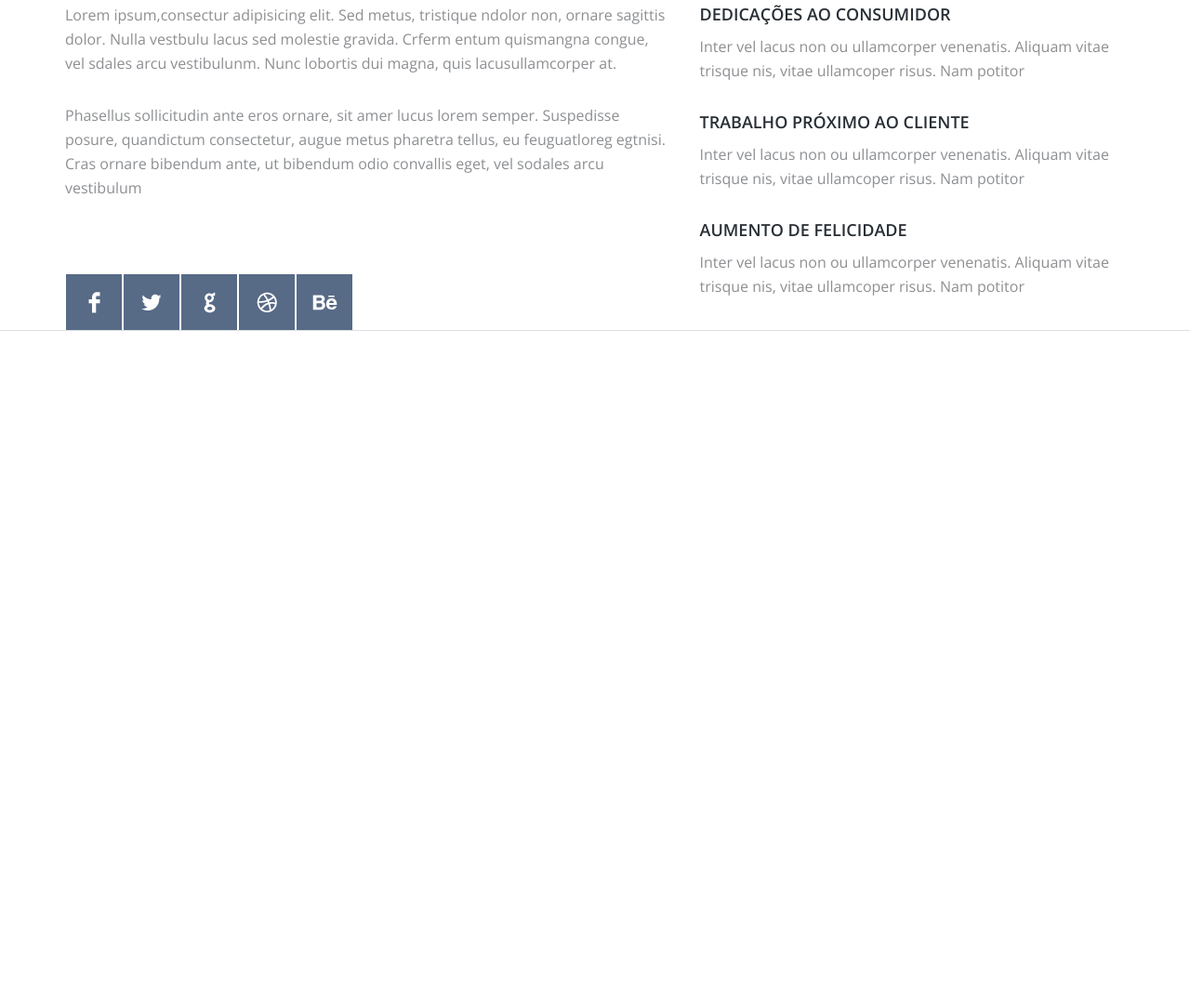
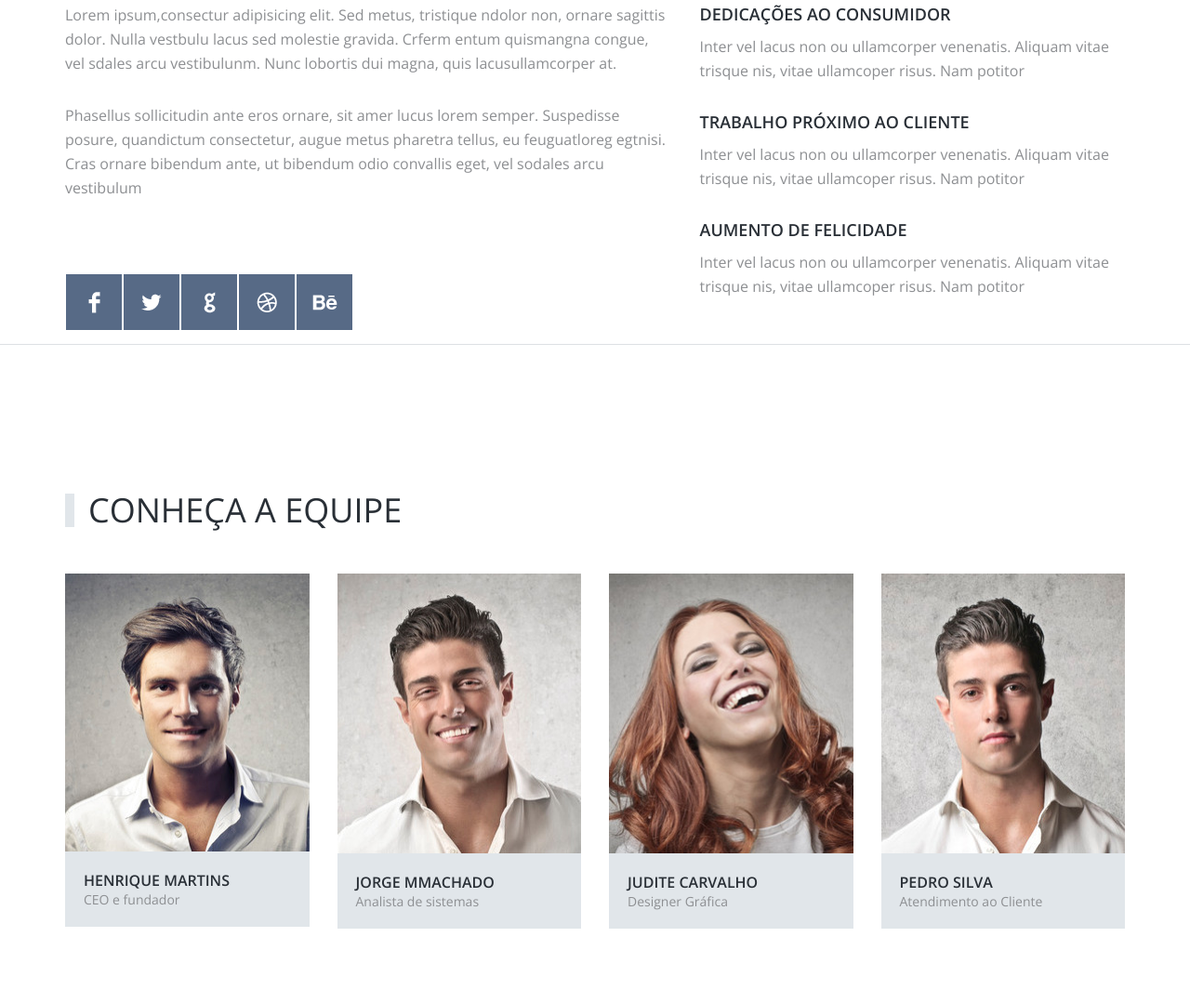
Before and after one commit to GuilhermeGuimaraes1984/Modest, a plain HTML site: page index.html in a window 1280 px wide. Shown: the part 887-1966 px from the top of the page at 93% size. Before the commit the page ends 1323 px from the top, so only its background shows below. Drawn offline with nearby package versions, Linux system fonts and the light colour scheme.

Commit message:
inserindo a section membros

```diff
--- a/css/style.css
+++ b/css/style.css
@@ -119,6 +119,7 @@ body {
 .redes {
     display: flex;
     padding-top: 50px;
+    margin-bottom: 15px;
 }
 
 .redes a {
@@ -155,10 +156,52 @@ body {
     grid-column: span 7;
 }
 
+.equipe {
+    padding-top: 80px;
+    padding-bottom: 80px;
+}
+
 .somos-direita{
     grid-column: span 5;
 }
 
+.equipe-texto{
+    background-color: #e1e6ea;
+    padding: 20px;
+}
+
+.equipe img{
+    display: block;
+    width: 100%;
+}
+
+.equipe-nome{
+    color: #292f36;
+    font-size: 16px;
+    text-transform: uppercase;
+    font-weight: 600px;
+}
+
+.equipe-cargo{
+    color: #8d8f92;
+    font-size: 14px;
+}
+
+.membro{
+    grid-column: span 3
+}
+
+.membro:hover .equipe-texto{
+    background-color: #3a454d;
+}
+
+.membro:hover .equipe-nome{
+    color: #fff;
+}
+
+.membro:hover .equipe-cargo{
+    color: #fff;
+}
 /*TABLER*/
 
 @media (max-width: 1139px) {
--- a/index.html
+++ b/index.html
@@ -124,5 +124,50 @@
 
     </section>
 
+    <section class="equipe">
+        <div class="container">
+            <h1 class="titulo">Conheça a equipe</h1>
+
+            <div class="grid">
+                <article class="membro">
+                    <img src="imagen/henrique.jpg" alt="foto.henrique">
+                    <div class="equipe-texto">
+                        <h1 class="equipe-nome">Henrique Martins</h1>
+                        <p class="equipe-cargo">
+                            CEO e fundador
+                        </p>
+                    </div>
+                </article>
+                <article class="membro">
+                    <img src="imagen/jorge.jpg" alt="foto.Jorge">
+                    <div class="equipe-texto">
+                        <h1 class="equipe-nome">Jorge mMachado</h1>
+                        <p class="equipe-cargo">
+                            Analista de sistemas
+                        </p>
+                    </div>
+                </article>
+                <article class="membro">
+                    <img src="imagen/judite.jpg" alt="foto.Judite">
+                    <div class="equipe-texto">
+                        <h1 class="equipe-nome">Judite Carvalho</h1>
+                        <p class="equipe-cargo">
+                            Designer Gráfica
+                        </p>
+                    </div>
+                </article>
+                <article class="membro">
+                    <img src="imagen/pedro.jpg" alt="foto.Pedro">
+                    <div class="equipe-texto">
+                        <h1 class="equipe-nome">Pedro Silva</h1>
+                        <p class="equipe-cargo">
+                           Atendimento ao Cliente
+                        </p>
+                    </div>
+                </article>
+             </div>
+        </div>
+    </section>
+
 </body>
 </html>
```
Also changed, not shown: imagen/henrique.jpg (added), imagen/jorge.jpg (added), imagen/judite.jpg (added), imagen/pedro.jpg (added).
